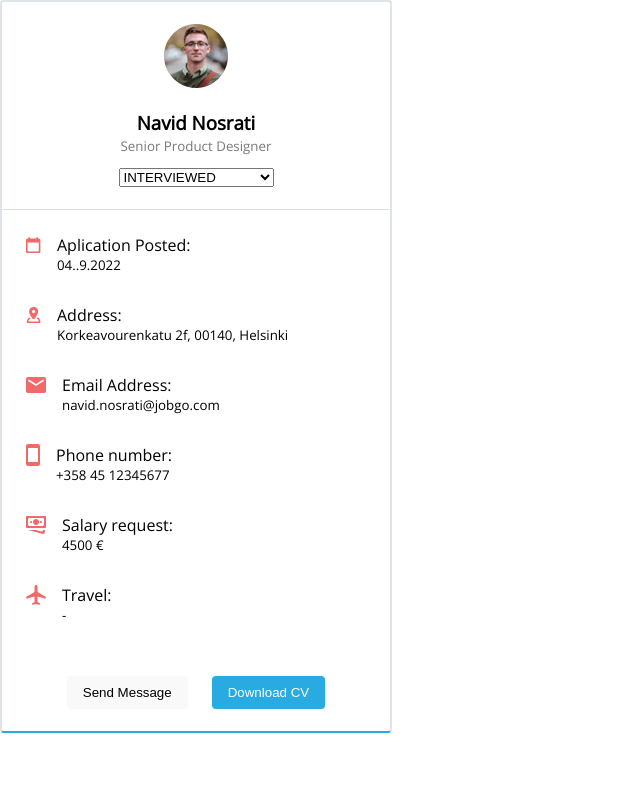
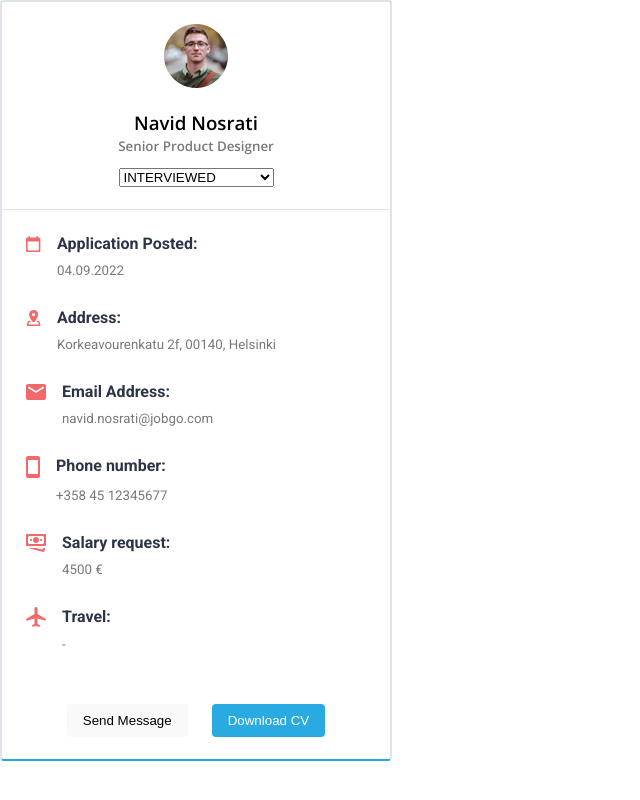
Before and after one commit to SanazBHMN/JobGo-application-view, a plain HTML site: page index.html in a window 1280 px wide. Shown: the whole page, without its empty margins (0-640 px from the left). Drawn offline with nearby package versions, Linux system fonts and the light colour scheme.

Commit message:
Apply fonts

```diff
--- a/index.html
+++ b/index.html
@@ -32,42 +32,42 @@
           <div class="icon">
             <img src="/images/icons/calender.svg" alt="calender" />
           </div>
-          <div class="title">Aplication Posted:</div>
-          <small class="data">04..9.2022</small>
+          <p class="title">Application Posted:</p>
+          <small class="data">04.09.2022</small>
         </div>
         <div class="user-info">
           <div class="icon">
             <img src="/images/icons/address.svg" alt="address" />
           </div>
-          <div class="title">Address:</div>
+          <p class="title">Address:</p>
           <small class="data">Korkeavourenkatu 2f, 00140, Helsinki</small>
         </div>
         <div class="user-info">
           <div class="icon">
             <img src="/images/icons/mail.svg" alt="mail" />
           </div>
-          <div class="title">Email Address:</div>
+          <p class="title">Email Address:</p>
           <small class="data">navid.nosrati@jobgo.com</small>
         </div>
         <div class="user-info">
           <div class="icon">
             <img src="/images/icons/phone-number.svg" alt="phone-number" />
           </div>
-          <div class="title">Phone number:</div>
+          <p class="title">Phone number:</p>
           <small class="data">+358 45 12345677</small>
         </div>
         <div class="user-info">
           <div class="icon">
             <img src="/images/icons/salary.svg" alt="salary" />
           </div>
-          <div class="title">Salary request:</div>
+          <p class="title">Salary request:</p>
           <small class="data">4500 €</small>
         </div>
         <div class="user-info">
           <div class="icon">
             <img src="/images/icons/travel.svg" alt="travel" />
           </div>
-          <div class="title">Travel:</div>
+          <p class="title">Travel:</p>
           <small class="data">-</small>
         </div>
       </div>
--- a/style.css
+++ b/style.css
@@ -1,10 +1,11 @@
-@import url("https://fonts.googleapis.com/css2?family=Open+Sans&display=swap");
+@import url("https://fonts.googleapis.com/css2?family=Open+Sans:wght@600&family=Roboto:wght@400;700&display=swap");
 
 :root {
   --color-primary: #f9f9f9;
   --color-secondary: #29abe2;
   --color-neutral: #797979;
   --border-color: #dde3e8;
+  --text-primary: #2c3547;
   --text-white: #ffffff;
 }
 
@@ -40,6 +41,7 @@ aside {
 }
 
 .profile small {
+  font-family: "Open Sans", sans-serif;
   color: var(--color-neutral);
   margin: 2px 0 10px;
 }
@@ -53,6 +55,12 @@ aside {
   margin-bottom: 30px;
   display: grid;
   grid-template-columns: 1fr 100%;
+  font-family: "Roboto", sans-serif;
+}
+
+.title {
+  font-weight: 700;
+  color: var(--text-primary);
 }
 
 .icon {
@@ -64,6 +72,9 @@ aside {
 
 .data {
   grid-column: 2 / 3;
+  font-weight: 400;
+  color: var(--color-neutral);
+  margin-top: 10px;
 }
 
 .actions {
```
